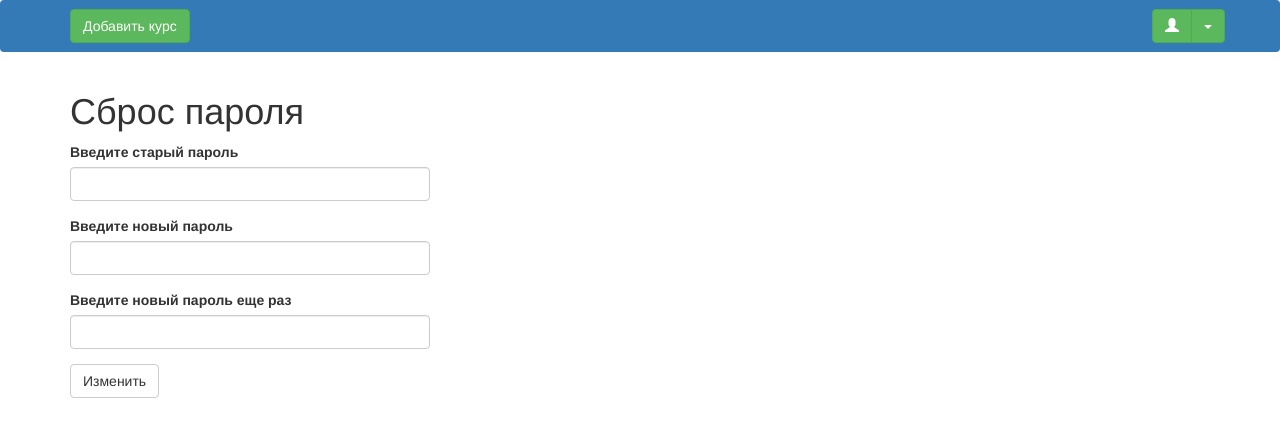
After one commit to StepanBarantsev/course_management, a Flask app: page /reset_password in a window 1280 px wide. The commit adds this page. Shown: the top 437 px of the page. Run offline with Flask 2, Linux system fonts and the light colour scheme; the visitor is signed in with stand-in values (Sample User, id 1); some libraries are stand-ins or nearby versions.

Commit message:
Ресет пароля

```diff
--- a/app/profile/forms.py
+++ b/app/profile/forms.py
@@ -1,7 +1,8 @@
 from flask_wtf import FlaskForm
-from wtforms import StringField, SubmitField
-from wtforms.validators import ValidationError, DataRequired, Email
+from wtforms import StringField, SubmitField, PasswordField
+from wtforms.validators import ValidationError, DataRequired, Email, EqualTo
 from app.models import User
+from werkzeug.security import check_password_hash
 
 
 class EditProfileForm(FlaskForm):
@@ -26,3 +27,19 @@ class EditProfileForm(FlaskForm):
             user = User.query.filter_by(email=email.data).first()
             if user is not None:
                 raise ValidationError('Данный email уже занят')
+
+
+class ResetPasswordForm(FlaskForm):
+
+    old_password = PasswordField('Введите старый пароль', validators=[DataRequired()])
+    new_password = PasswordField('Введите новый пароль', validators=[DataRequired()])
+    repeated_password = PasswordField('Введите новый пароль еще раз', validators=[DataRequired(), EqualTo('new_password')])
+    submit = SubmitField('Изменить')
+
+    def __init__(self, current_user, *args, **kwargs):
+        super(ResetPasswordForm, self).__init__(*args, **kwargs)
+        self.current_user = current_user
+
+    def validate_old_password(self, old_password):
+        if not self.current_user.check_password(old_password.data):
+            raise ValidationError('Неверно введен старый пароль!')
--- a/app/profile/routes.py
+++ b/app/profile/routes.py
@@ -1,6 +1,6 @@
 from app.profile import bp
 from flask_login import login_required
-from app.profile.forms import EditProfileForm
+from app.profile.forms import EditProfileForm, ResetPasswordForm
 from flask_login import current_user
 from app import db
 from flask import render_template, redirect, url_for, flash, request
@@ -28,3 +28,15 @@ def editprofile():
         form.email.data = current_user.email
         form.name.data = current_user.name
     return render_template('profile/edit.html', title='Редактирование профиля', form=form)
+
+
+@bp.route('/reset_password', methods=['GET', 'POST'])
+@login_required
+def reset_password():
+    form = ResetPasswordForm(current_user)
+    if form.validate_on_submit():
+        current_user.set_password(form.new_password.data)
+        db.session.commit()
+        flash('Пароль был успешно изменен')
+        return redirect(url_for('profile.profile'))
+    return render_template('profile/reset_password.html', title='Изменение пароля', form=form)
--- a/app/templates/profile/profile.html
+++ b/app/templates/profile/profile.html
@@ -16,4 +16,6 @@
 
     <p class="profile_text"> E-mail: {{ current_user.email }} </p>
 
+    <a style="font-size: 2rem;" href="{{ url_for('profile.reset_password') }}">{{ 'Изменить пароль' }}</a>
+
 {% endblock %}
--- /dev/null
+++ b/app/templates/profile/reset_password.html
@@ -0,0 +1,11 @@
+{% extends 'base.html' %}
+{% import 'bootstrap/wtf.html' as wtf %}
+
+{% block app_content %}
+    <h1>{{ 'Сброс пароля' }}</h1>
+    <div class="row">
+        <div class="col-md-4">
+            {{ wtf.quick_form(form) }}
+        </div>
+    </div>
+{% endblock %}
```
